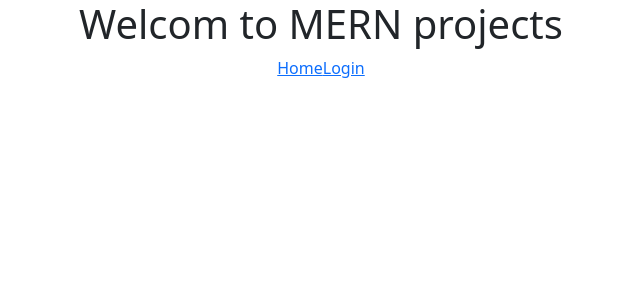
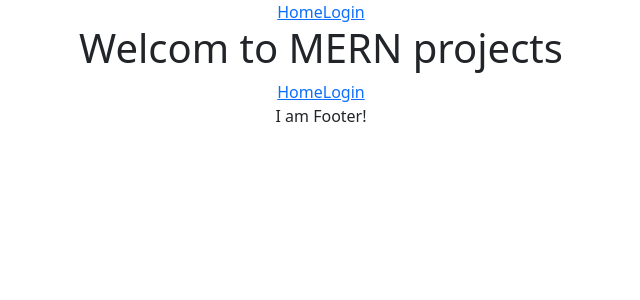
Before and after one commit to manikantareddy268/mern-project-1, a React (Create React App) app: page / in a window 1280 px wide. Shown: the top 300 px of the page, without its empty margins (319-959 px from the left). Built offline with nearby package versions, Linux system fonts and the light colour scheme.

Commit message:
Create App Layout and include header & footer

```diff
--- a/src/App.js
+++ b/src/App.js
@@ -1,12 +1,13 @@
 import { Route, Routes } from "react-router-dom";
 import { Home } from "./Home.js";
 import { Login } from "./Login.js";
+import AppLayout from "./layout/AppLayout.js";
 
 function App() {
   return (
     <Routes>
-      <Route path="/" element={<Home />} />
-      <Route path="/login" element={<Login />} />
+      <Route path="/" element={<AppLayout><Home /></AppLayout>} />
+      <Route path="/login" element={<AppLayout><Login /></AppLayout>} />
     </Routes>
   );
 }
--- a/src/Login.js
+++ b/src/Login.js
@@ -2,11 +2,6 @@
     return(
         <div class="container-fluid text-center">
             <h1>Login</h1>
-            <div class="login-container">
-                <from>
-
-                </from>
-            </div>
         </div>
     );
 }
--- /dev/null
+++ b/src/layout/AppLayout.js
@@ -0,0 +1,15 @@
+import App from "../App";
+import Footer from "./Footer";
+import Header from "./Header";
+
+function AppLayout({children}) {
+    return(
+        <>
+            <Header />
+            {children}
+            <Footer />
+        </>
+    );
+}
+
+export default AppLayout;
--- /dev/null
+++ b/src/layout/Footer.js
@@ -0,0 +1,11 @@
+function Footer() {
+    return (
+        <>
+            <div className="container-fluid text-center">
+                <p>I am Footer!</p>
+            </div>
+        </>
+    );
+}
+
+export default Footer;
--- /dev/null
+++ b/src/layout/Header.js
@@ -0,0 +1,13 @@
+import { Link } from "react-router-dom";
+function Header() {
+    return(
+        <>
+            <div className="container-fluid text-center">
+                <Link to="/">Home</Link>
+                <Link to="/login">Login</Link>
+            </div>
+        </>
+    );
+}
+
+export default Header;
```
